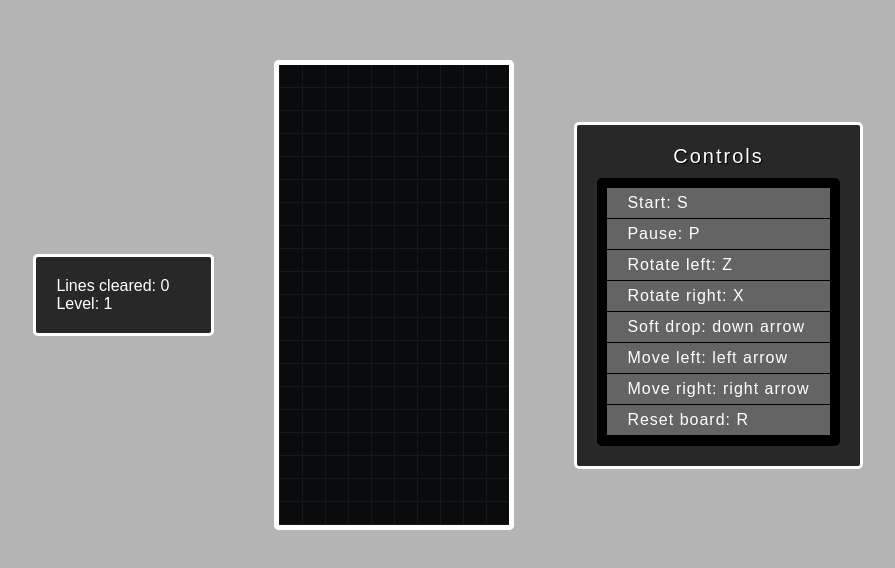
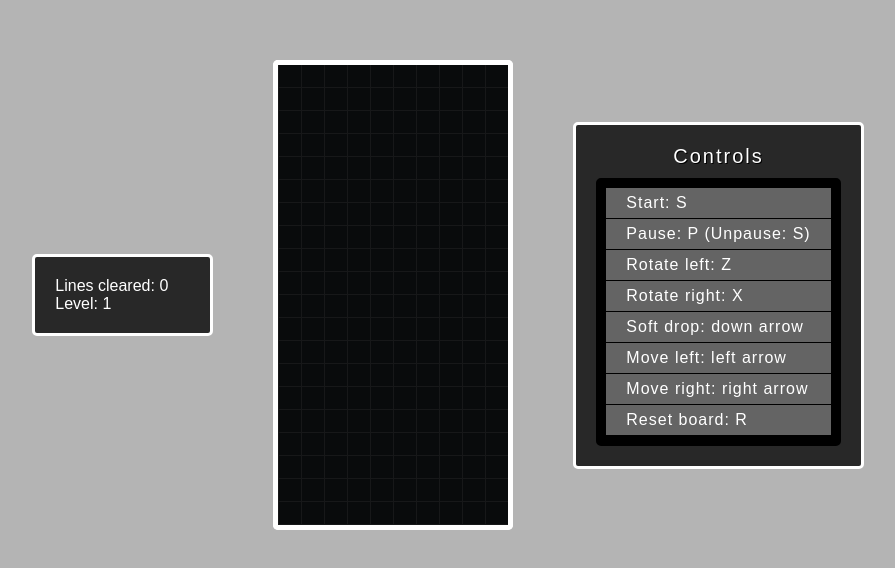
Before and after one commit to Zevgon/Rest-It, a website built with webpack: page index.html in a window 1280 px wide. Shown: the whole page, without its empty margins (192-1087 px from the left). Built offline with nearby package versions, Linux system fonts and the light colour scheme.

```diff
--- a/index.html
+++ b/index.html
@@ -22,7 +22,7 @@
         <h2>Controls</h2>
         <ul>
           <li>Start: S</li>
-          <li>Pause: P</li>
+          <li>Pause: P (Unpause: S)</li>
           <li>Rotate left: Z</li>
           <li>Rotate right: X</li>
           <li>Soft drop: down arrow</li>
```
Also changed, not shown: README.md, docs/README.md (added), docs/tetris.png (added), images/after.png (added), images/before.png (added), 2 other files.
